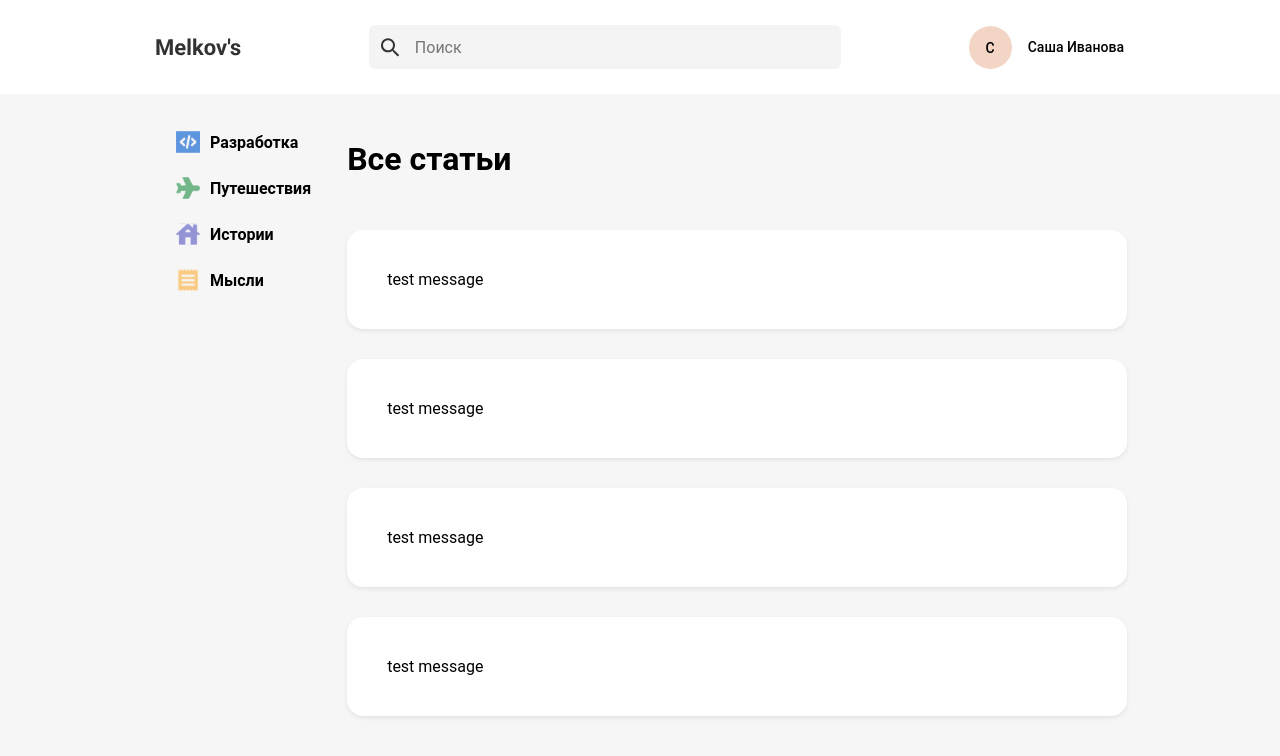
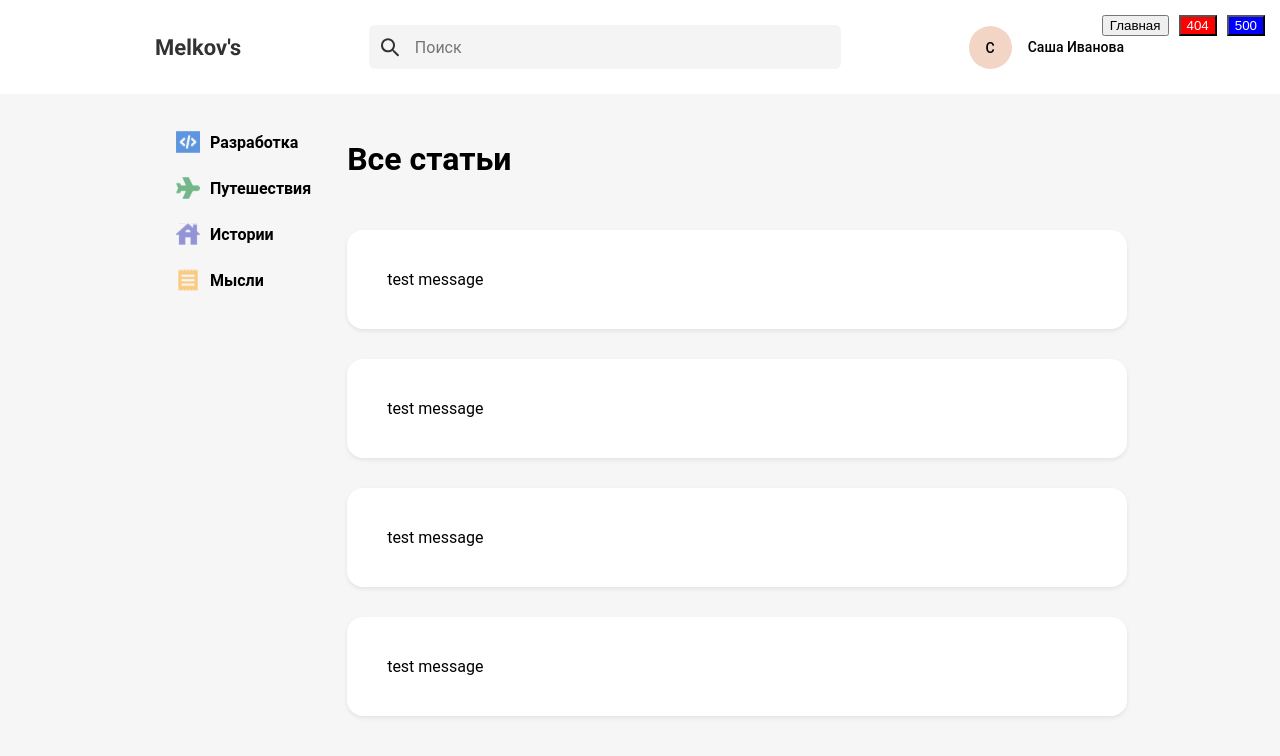
Before and after one commit to Beam-K/Dimin-s_blog, a React (Create React App) app: page / in a window 1280 px wide. Shown: the top 756 px of the page. Built offline with nearby package versions, Linux system fonts and the light colour scheme.

Commit message:
the beginning of the layout of screens 404 and 500
added temporary 404 and 500 buttons
folders and files for error pages have been created

```diff
--- a/package.json
+++ b/package.json
@@ -14,6 +14,7 @@
     "react": "^19.1.1",
     "react-dom": "^19.1.1",
     "react-markdown": "^10.1.0",
+    "react-router-dom": "^7.9.1",
     "react-scripts": "5.0.1",
     "rehype-highlight": "^7.0.2",
     "typescript": "^4.9.5",
--- a/src/App.tsx
+++ b/src/App.tsx
@@ -3,13 +3,39 @@ import styles from './App.module.css';
 import Header from "./components/layout/Header/Header";
 import Main from "./components/layout/Main/main";
 import {CategoryProvider} from "./context/CategoryContext"
+import Page404 from "./components/errorsPage/404/page404";
+import Page500 from "./components/errorsPage/500/page500";
 
 function App() {
+    const [currentView, setCurrentView] = React.useState('main');
+
     return (
         <CategoryProvider>
             <div className={styles.App}>
-                <Header/>
-                <Main/>
+                {/* Временные кнопки переключения */}
+                <div style={{position: 'fixed', top: '10px', right: '10px', zIndex: 1000}}>
+                    <button onClick={() => setCurrentView('main')} style={{margin: '5px'}}>
+                        Главная
+                    </button>
+                    <button onClick={() => setCurrentView('404')}
+                            style={{margin: '5px', background: 'red', color: 'white'}}>
+                        404
+                    </button>
+                    <button onClick={() => setCurrentView('500')}
+                            style={{margin: '5px', background: 'blue', color: 'white'}}>
+                        500
+                    </button>
+                </div>
+
+                {/* Переключение между видами */}
+                {currentView === 'main' && (
+                    <>
+                        <Header/>
+                        <Main/>
+                    </>
+                )}
+                {currentView === '404' && <Page404/>}
+                {currentView === '500' && <Page500/>}
             </div>
         </CategoryProvider>
     );
--- /dev/null
+++ b/src/components/errorsPage/404/page404.tsx
@@ -0,0 +1,13 @@
+import React from 'react';
+import styles from './page404.module.css';
+
+
+function page404() {
+    return (
+        <div>
+            404
+        </div>
+    );
+}
+
+export default page404;
--- /dev/null
+++ b/src/components/errorsPage/500/page500.tsx
@@ -0,0 +1,13 @@
+import React from 'react';
+import styles from './page500.module.css';
+
+
+function page500() {
+    return (
+        <div>
+            500
+        </div>
+    );
+}
+
+export default page500;
```
Also changed, not shown: src/components/errorsPage/404/page404.module.css (added), src/components/errorsPage/500/page500.module.css (added), 1 other file (tests, documents, lock files or other folders).
